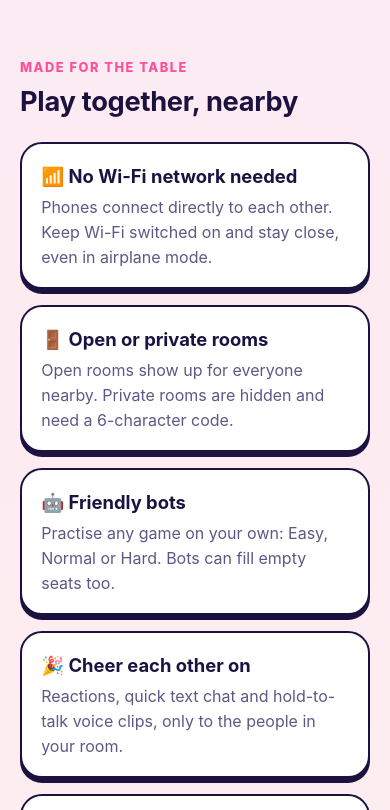
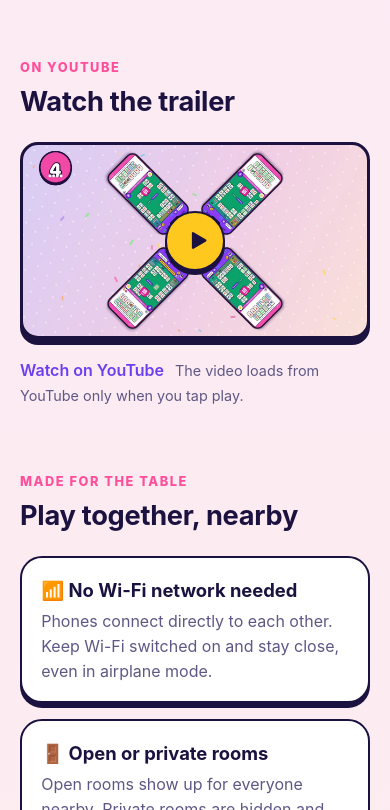
Before and after one commit to wangrui-uk/SeatChatter, a plain HTML site: page index.html in a window 390 px wide. Shown: the part 3474-4284 px from the top of the page. Drawn offline with Linux system fonts and the light colour scheme.

Commit message:
Website: 'Watch the trailer' section (YouTube promo) on en + zh pages
Click-to-load facade: a local 1280px poster with a sticker-style play
button; only on tap does assets/js/trailer.js swap in the
youtube-nocookie player. A plain 'Watch on YouTube' link works without JS.
The App Store preview film is unchanged.

Co-Authored-By: Claude Opus 5.5 <noreply@anthropic.com>

```diff
--- /dev/null
+++ b/assets/js/trailer.js
@@ -0,0 +1,18 @@
+// Trailer facade: nothing loads from YouTube until the visitor taps play; then the poster becomes the nocookie player.
+(function () {
+  document.querySelectorAll('.trailer[data-embed]').forEach(function (box) {
+    var btn = box.querySelector('.trailer-play');
+    if (!btn) return;
+    box.classList.add('trailer-ready');
+    btn.addEventListener('click', function () {
+      var frame = document.createElement('iframe');
+      frame.src = box.getAttribute('data-embed');
+      frame.title = box.getAttribute('data-title') || 'YouTube video';
+      frame.allow = 'autoplay; encrypted-media; picture-in-picture; fullscreen';
+      frame.setAttribute('allowfullscreen', '');
+      frame.referrerPolicy = 'strict-origin-when-cross-origin';
+      box.replaceChild(frame, btn);
+      frame.focus();
+    }, { once: true });
+  });
+})();
--- a/index.html
+++ b/index.html
@@ -77,6 +77,17 @@
   </div>
 </section>
 
+<section id="trailer">
+  <p class="eyebrow">On YouTube</p><h2>Watch the trailer</h2>
+  <div class="trailer" data-embed="https://www.youtube-nocookie.com/embed/ZLBv-Rr7Ijk?autoplay=1" data-title="SeatChatter trailer">
+    <button type="button" class="trailer-play" aria-label="Play the SeatChatter trailer on YouTube">
+      <img src="assets/img/trailer-poster.jpg" width="1280" height="720" loading="lazy" decoding="async" alt="Four phones laid out round a table, all playing the same game of Mahjong in SeatChatter.">
+      <span class="trailer-icon" aria-hidden="true"><svg viewBox="0 0 24 24" focusable="false"><path d="M8 5.5v13l11-6.5z" fill="currentColor" stroke="currentColor" stroke-width="2" stroke-linejoin="round"/></svg></span>
+    </button>
+  </div>
+  <p class="trailer-link"><a href="https://youtu.be/ZLBv-Rr7Ijk" target="_blank" rel="noopener">Watch on YouTube</a> <span>The video loads from YouTube only when you tap play.</span></p>
+</section>
+
 <section id="together">
   <p class="eyebrow">Made for the table</p><h2>Play together, nearby</h2>
   <div class="cards">
@@ -125,5 +136,6 @@
   <p class="credit">Video music: “Show Your Moves” Kevin MacLeod (incompetech.com), licensed under <a href="https://creativecommons.org/licenses/by/4.0/">CC BY 4.0</a>.</p>
 </footer>
 <script src="assets/js/shots.js" defer></script>
+<script src="assets/js/trailer.js" defer></script>
 </body>
 </html>
--- a/site.css
+++ b/site.css
@@ -104,3 +104,26 @@ footer .credit { font-size: .78rem; opacity: .8; margin-top: .3rem; }
   .shots-prev { left: -.3rem; } .shots-next { right: -.3rem; }
 }
 @media (prefers-reduced-motion: reduce) { html { scroll-behavior: auto; } }
+
+/* Trailer: a local poster until the visitor taps play; only then is the YouTube (nocookie) player loaded by assets/js/trailer.js. */
+.trailer { position: relative; aspect-ratio: 16 / 9; overflow: hidden; border-radius: 22px; border: 3px solid var(--ink);
+  box-shadow: 0 6px 0 var(--ink); background: #000; }
+.trailer-play { display: block; width: 100%; height: 100%; padding: 0; border: 0; background: none; cursor: default; }
+.trailer-play img, .trailer iframe { display: block; width: 100%; height: 100%; object-fit: cover; border: 0; }
+.trailer-icon { display: none; position: absolute; left: 50%; top: 50%; transform: translate(-50%, -50%);
+  width: 84px; height: 84px; border-radius: 50%; align-items: center; justify-content: center;
+  background: var(--sun); color: var(--ink); border: 3px solid var(--ink); box-shadow: 0 5px 0 var(--ink); transition: transform .1s; }
+.trailer-icon svg { width: 38px; height: 38px; margin-left: 5px; }
+.trailer-ready .trailer-play { cursor: pointer; }
+.trailer-ready .trailer-icon { display: flex; }
+.trailer-play:hover .trailer-icon { background: #ffd84f; }
+.trailer-play:active .trailer-icon { transform: translate(-50%, calc(-50% + 2px)); box-shadow: 0 3px 0 var(--ink); }
+.trailer-play:focus-visible { outline: none; }
+.trailer-play:focus-visible .trailer-icon { outline: 3px solid var(--grape); outline-offset: 4px; }
+.trailer-link { margin: 1.2rem 0 0; }
+.trailer-link span { color: var(--muted); font-size: .9rem; margin-left: .4rem; }
+@media (max-width: 680px) {
+  .trailer { border-radius: 18px; }
+  .trailer-icon { width: 60px; height: 60px; border-width: 2.5px; box-shadow: 0 4px 0 var(--ink); }
+  .trailer-icon svg { width: 27px; height: 27px; margin-left: 4px; }
+}
```
Also changed, not shown: zh.html (+12 -0 lines), assets/img/trailer-poster.jpg (added).
